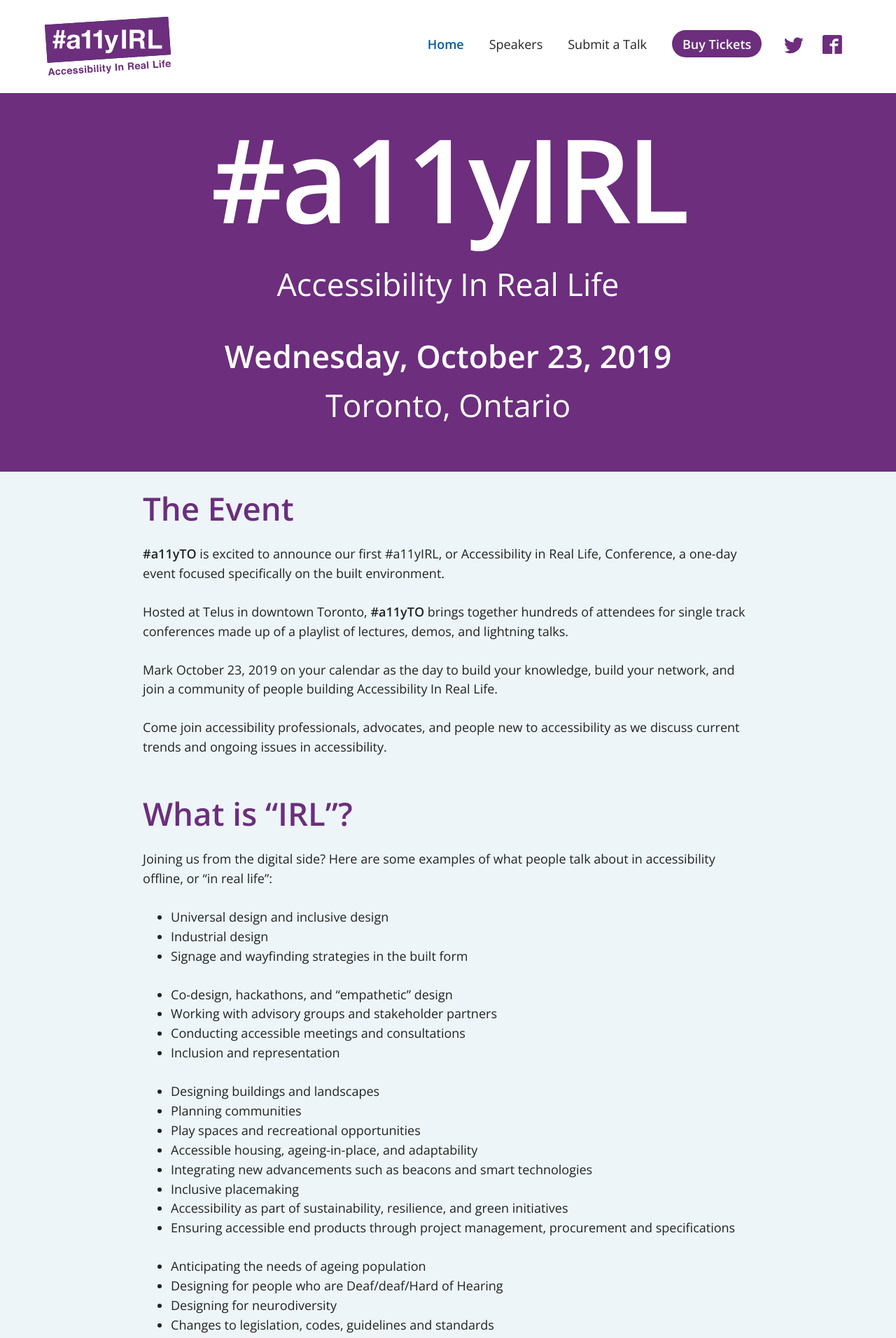
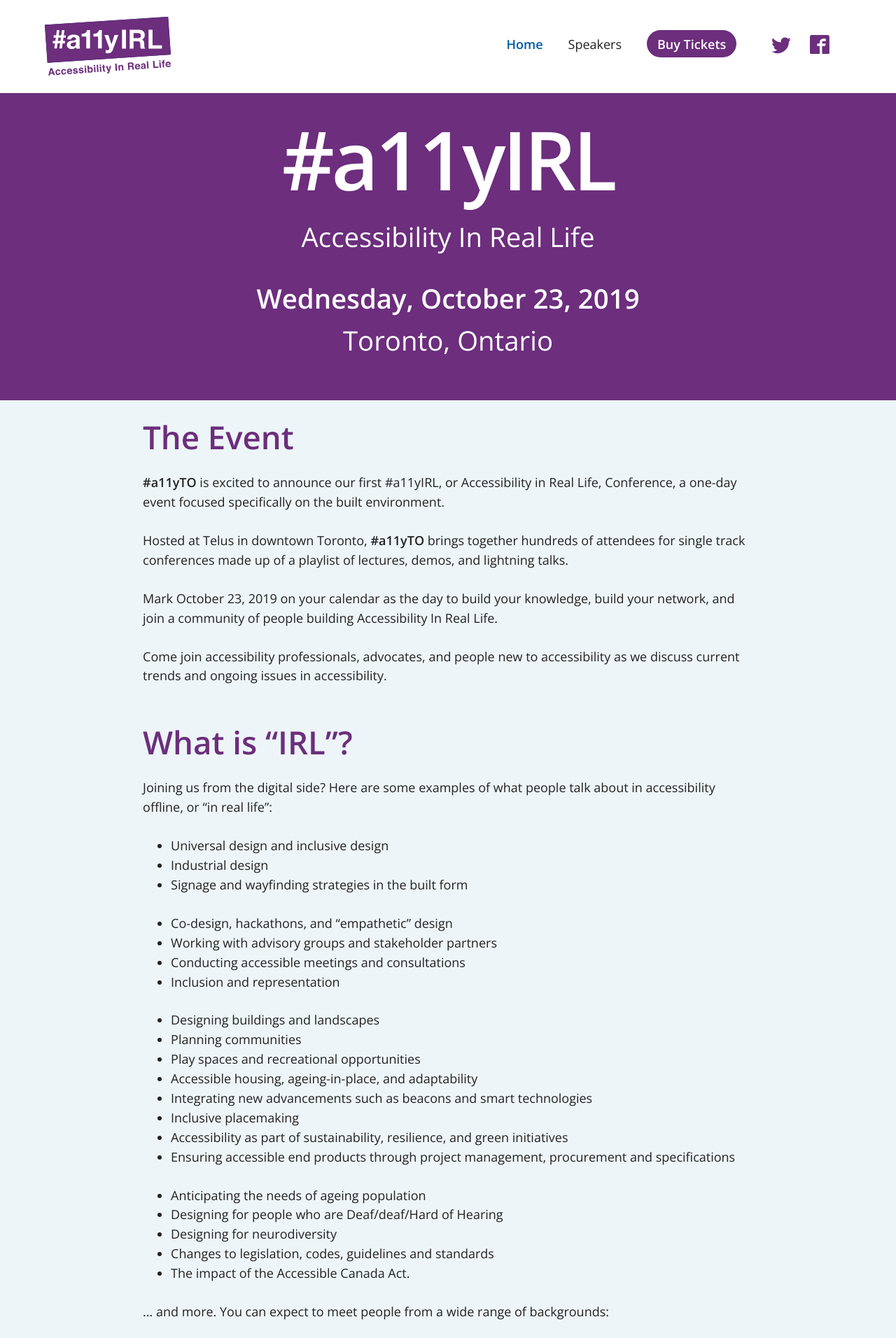
Before and after one commit to a11yTO/static-irl-site, a Jekyll site: the page built from index.html, in a window 1280 px wide. Shown: the top 1912 px of the page at 70% size. Built offline with Jekyll 4.4.1, drawn with Linux system fonts in a browser that asks for light colours; some of the changed text lies outside the part shown.

Commit message:
Fix mark-up errors and remove call for talks

```diff
--- a/_includes/header.html
+++ b/_includes/header.html
@@ -37,13 +37,11 @@
         <li>
           <a {% if page.id == 'speakers' %}class="current-page"{% endif %} href="/speakers">Speakers</a>
         </li>
-        <li>
-          <a href="https://docs.google.com/forms/d/e/1FAIpQLSfktSJFj6jYY1Dq6fWrL1m1Z_aeNi13mX8ZjnIQN5JUIcFSxw/viewform" target="_blank">Submit a Talk</a>
-        </li>
         <li class="tickets">
           <a href="https://www.eventbrite.ca/e/a11yirl-accessibility-in-real-life-tickets-61654329760" target="_blank">
             Buy Tickets</a>
         </li>
+        <li>
           <ul class="social-icons">
             <li><a href="https://twitter.com/a11yto" rel="external"><svg class="twitter-icon" focusable="false" version="1.1" xmlns="http://www.w3.org/2000/svg" width="32" height="32" viewBox="0 0 32 32">
               <title>Twitter</title>
@@ -54,6 +52,7 @@
               <path d="M29 0h-26c-1.65 0-3 1.35-3 3v26c0 1.65 1.35 3 3 3h13v-14h-4v-4h4v-2c0-3.306 2.694-6 6-6h4v4h-4c-1.1 0-2 0.9-2 2v2h6l-1 4h-5v14h9c1.65 0 3-1.35 3-3v-26c0-1.65-1.35-3-3-3z"></path>
             </svg><span class="sr-only">Facebook</span></a></li>
           </ul>
+        </li>
       </ul>
     </nav>
   </header>
@@ -65,6 +64,5 @@
         <li class="event-date">{{ site.event-date }}</li>
         <li class="event-location">Toronto, Ontario</li>
       </ul>
-    </div>
   </section>
 {% endif %}
--- a/_layouts/home.html
+++ b/_layouts/home.html
@@ -13,7 +13,7 @@
       <section class="travel">
         <h2>Travel</h2>
         <div id="location" class="google-maps ">
-          <iframe title="Map to Telus Digital" src="https://www.google.com/maps/embed?pb=!1m18!1m12!1m3!1d2887.2254680366636!2d-79.38330268450255!3d43.6434771791217!2m3!1f0!2f0!3f0!3m2!1i1024!2i768!4f13.1!3m3!1m2!1s0x882b34d4b9f0d3fb%3A0xdee73a9bbb400f49!2sTELUS!5e0!3m2!1sen!2sca!4v1493165508200 " width="875 " height="325 " frameborder="0 " style="border:0; :focus {outline: 2px solid black;}" title="Google map " allowfullscreen></iframe>
+          <iframe title="Map to Telus Digital" src="https://www.google.com/maps/embed?pb=!1m18!1m12!1m3!1d2887.2254680366636!2d-79.38330268450255!3d43.6434771791217!2m3!1f0!2f0!3f0!3m2!1i1024!2i768!4f13.1!3m3!1m2!1s0x882b34d4b9f0d3fb%3A0xdee73a9bbb400f49!2sTELUS!5e0!3m2!1sen!2sca!4v1493165508200 " width="875 " height="325 " frameborder="0 " style="border:0;" allowfullscreen></iframe>
         </div>
         <ul class="address">
           <li class="venue">Telus Digital</li>
--- a/index.html
+++ b/index.html
@@ -64,5 +64,5 @@
         </ul>
         <p>... and people from other fields who care about and want to learn about accessibility.</p>
 
-        <h2>Our Call For Presentations is Open</h2>
-        <p>Join our growing line-up of <a href="/speakers">world renowned speakers</a>. Tell us what you have to say, <a href="https://docs.google.com/forms/d/e/1FAIpQLSfktSJFj6jYY1Dq6fWrL1m1Z_aeNi13mX8ZjnIQN5JUIcFSxw/viewform" target="_blank">submit a talk idea</a>.</p>
+        <h2>Call For Presentations is Closed</h2>
+        <p>Thanks to all who submitted. We will be in touch in the coming weeks!.</p>
--- a/styles.scss
+++ b/styles.scss
@@ -25,8 +25,8 @@
 
 $logo-width: 10em;
 
-$main-nav-mid-breakpoint: 43em;
-$main-nav-wide-breakpoint: 60em;
+$main-nav-mid-breakpoint: 45em;
+$main-nav-wide-breakpoint: 68em;
 
 /* -------------------------------------------------------------------------
 * Global reset
@@ -135,7 +135,7 @@
 }
 @media screen and (min-width: 0) {
   .event-title {
-    font-size: 13vw;
+    font-size: 11vw;
     margin-bottom: 0.25em;
   }
   .event-description,
@@ -145,12 +145,12 @@
 }
 @media screen and (min-width: 40em) {
   .event-title {
-    // font-size: 9.1vw;
+    font-size: 9.1vw;
     margin-bottom: 0.15em;
   }
   .event-description,
   .event-detail {
-    font-size: 3.5vw;
+    font-size: 3vw;
   }
 }
 p,
@@ -287,8 +287,8 @@
       text-align: left;
     }
     .main-navigation {
+      float: right;
       padding: 0.75em 0;
-      float: right;
     }
     .nav-menu {
       justify-content: flex-end;
@@ -317,9 +317,9 @@
   padding: 1.5em 5%;
   width: 1000px;
 }
-// .home .sponsorships {
-//   margin-top: -1.5em;
-// }
+.home .sponsorships {
+  margin-top: -1.5em;
+}
 @media screen and (min-width: 0) {
   article,
   .travel,
@@ -477,6 +477,48 @@
 }
 
 /* -------------------------------------------------------------------------
+* Camp schedule table
+* ------------------------------------------------------------------------- */
+.tg  {
+  border-collapse: collapse;
+  border-spacing: 0;
+  color: #333;
+  font-size: 0.78em;
+  margin-bottom: 3em;
+}
+.tg a {
+  color: $main-font-color
+}
+.tg td{
+  font-size:14px;
+  padding:10px 5px;
+  border-style:solid;
+  border-width:1px;
+  overflow:hidden;
+  word-break:normal;}
+.tg th{
+  font-size:14px;
+  font-weight:bold;
+  padding:10px 5px;
+  border: 1px solid black;
+  overflow:hidden;
+  word-break:normal;
+  background: #076800;
+  color: white;
+}
+.tg .tg-baqh{
+  text-align:center;
+  vertical-align:top
+}
+.tg .tg-yw4l{
+  vertical-align:top;
+}
+
+.tg tr:nth-of-type(2n+1) {
+  background: rgba(7, 104, 0, 0.2);
+}
+
+/* -------------------------------------------------------------------------
 * #a11yTO.com Branded Events structure & styles
 * ------------------------------------------------------------------------- */
 .branded-events {
```
Also changed, not shown: styles.css, 1 other file. Lines whose indentation alone changed are shown as unchanged.
